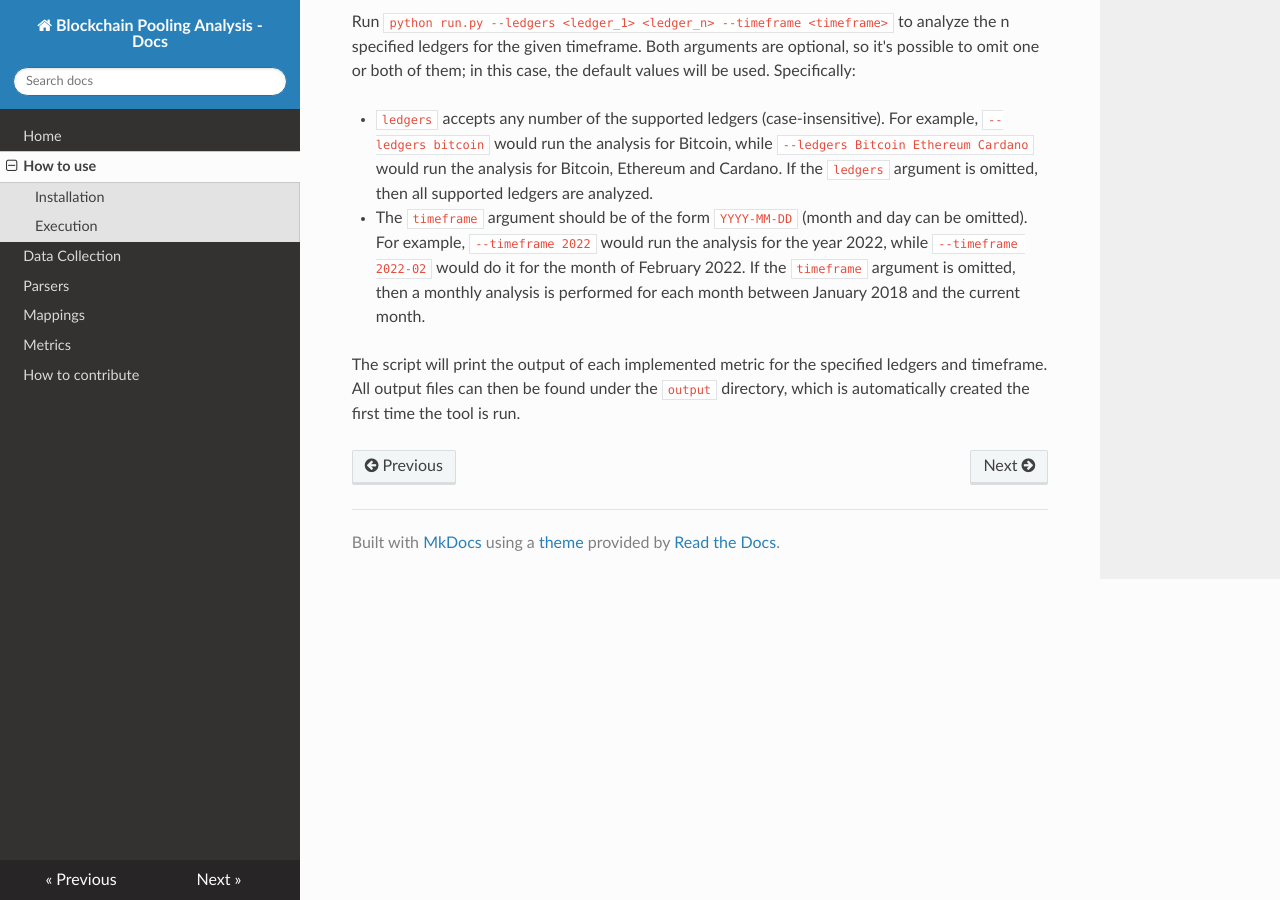
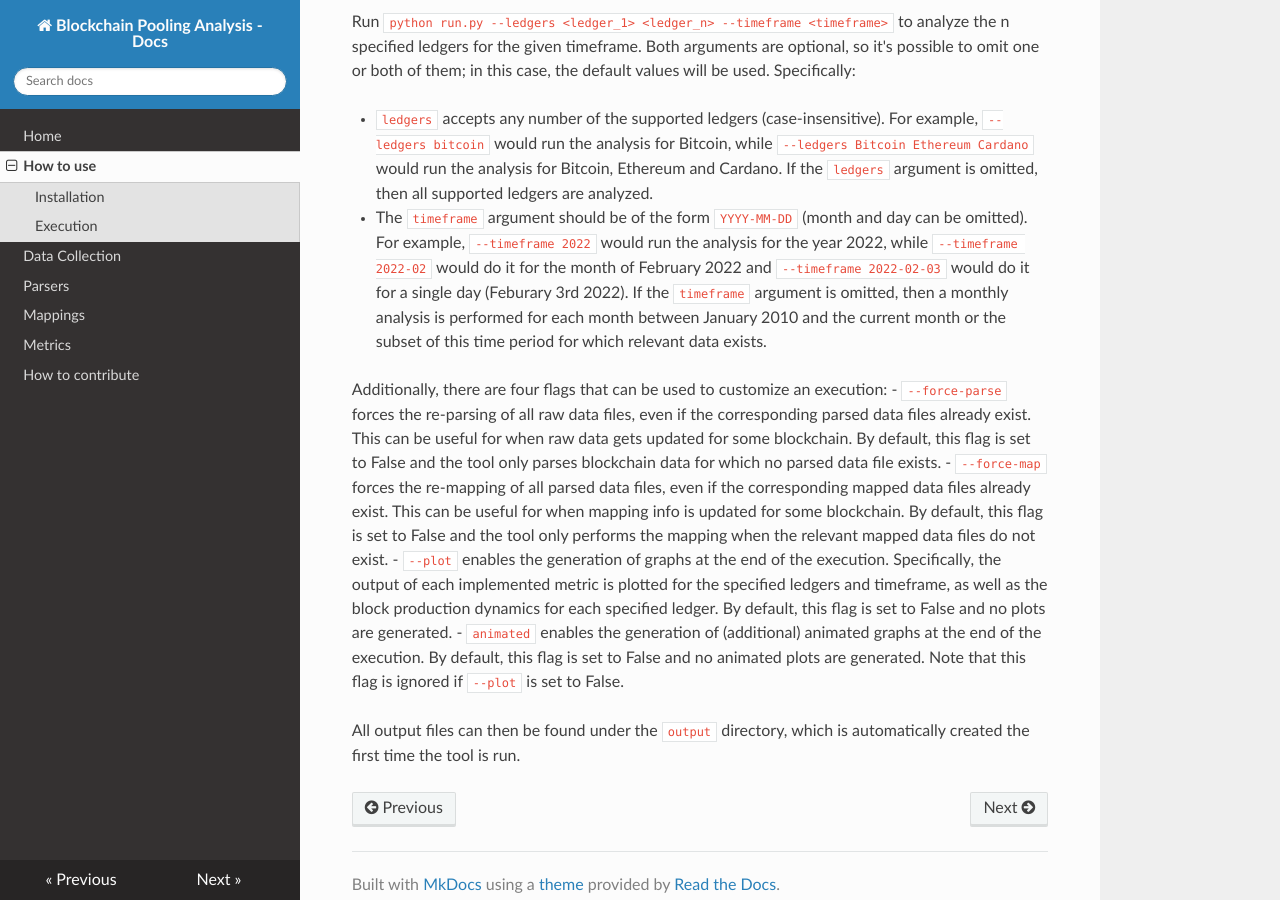
Before and after one commit to Blockchain-Technology-Lab/consensus-decentralization, an MkDocs documentation site: the page built from docs/setup.md, in a window 1280 px wide and 900 px high, scrolled down 786 px. Built offline with MkDocs 1.6.1, drawn with Linux system fonts in a browser that asks for light colours; nearby versions of some CDN libraries.

Commit message:
Add flags info to docs

```diff
--- a/docs/setup.md
+++ b/docs/setup.md
@@ -37,8 +37,23 @@ would run the analysis for Bitcoin, while `--ledgers Bitcoin Ethereum Cardano` w
 Ethereum and Cardano. If the `ledgers` argument is omitted, then all supported ledgers are analyzed.
 - The `timeframe` argument should be of the form `YYYY-MM-DD` (month and day can be omitted). For example,
 `--timeframe 2022` would run the analysis for the year 2022, while `--timeframe 2022-02` would do it for the month of
-February 2022. If the `timeframe` argument is omitted, then a monthly analysis is performed for each month between
-January 2018 and the current month.
+February 2022 and `--timeframe 2022-02-03` would do it for a single day (Feburary 3rd 2022). If the `timeframe`
+argument is omitted, then a monthly analysis is performed for each month between January 2010 and the current month
+or the subset of this time period for which relevant data exists.
 
-The script will print the output of each implemented metric for the specified ledgers and timeframe.
-All output files can then be found under the `output` directory, which is automatically created the first time the tool is run.
+Additionally, there are four flags that can be used to customize an execution:
+- `--force-parse` forces the re-parsing of all raw data files, even if the corresponding parsed data files already
+exist. This can be useful for when raw data gets updated for some blockchain. By default, this flag is set to False and
+the tool only parses blockchain data for which no parsed data file exists.
+- `--force-map` forces the re-mapping of all parsed data files, even if the corresponding mapped data files already
+exist. This can be useful for when mapping info is updated for some blockchain. By default, this flag is set to False
+and the tool only performs the mapping when the relevant mapped data files do not exist.
+- `--plot` enables the generation of graphs at the end of the execution. Specifically, the output of each
+implemented metric is plotted for the specified ledgers and timeframe, as well as the block production dynamics for each
+specified ledger. By default, this flag is set to False and no plots are generated.
+- `animated` enables the generation of (additional) animated graphs at the end of the execution. By default, this flag
+is set to False and no animated plots are generated. Note that this flag is ignored if `--plot` is set to False.
+
+
+All output files can then be found under the `output` directory, which is automatically created the first time the tool
+is run.
```
